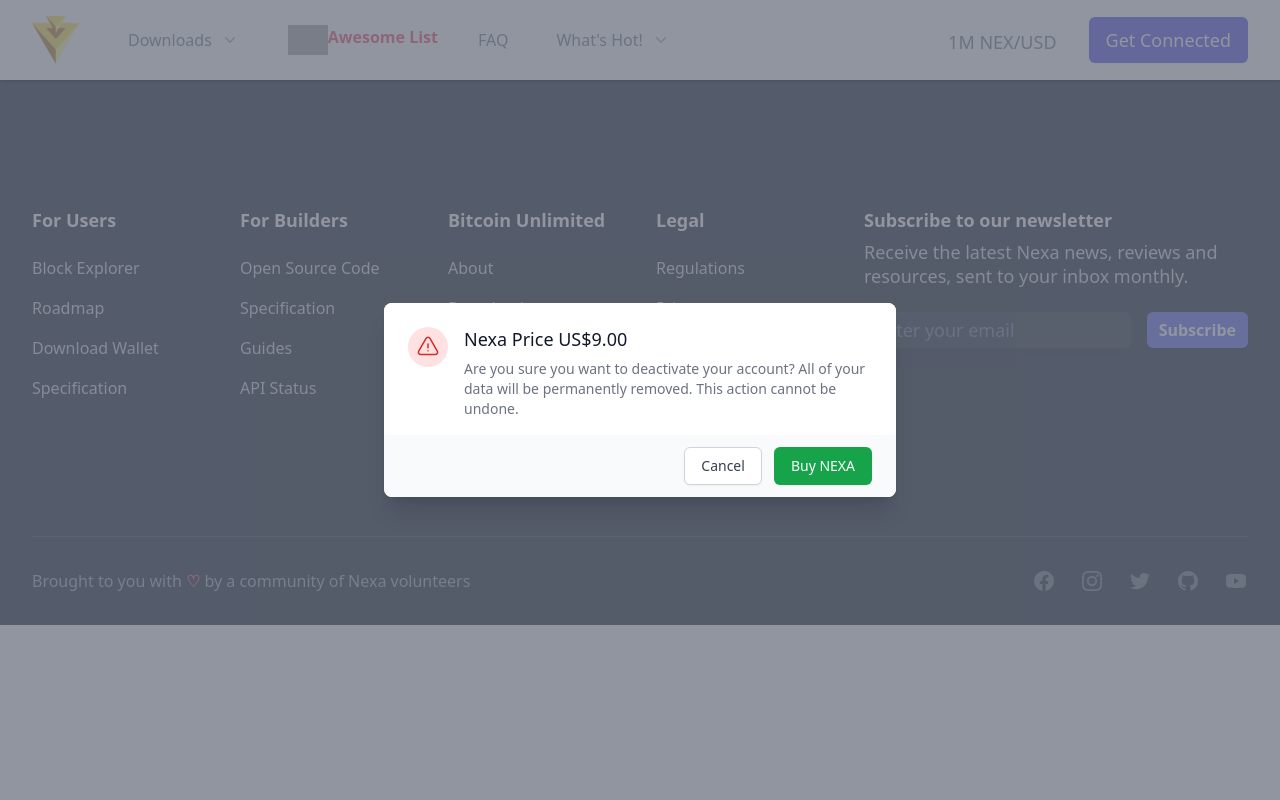
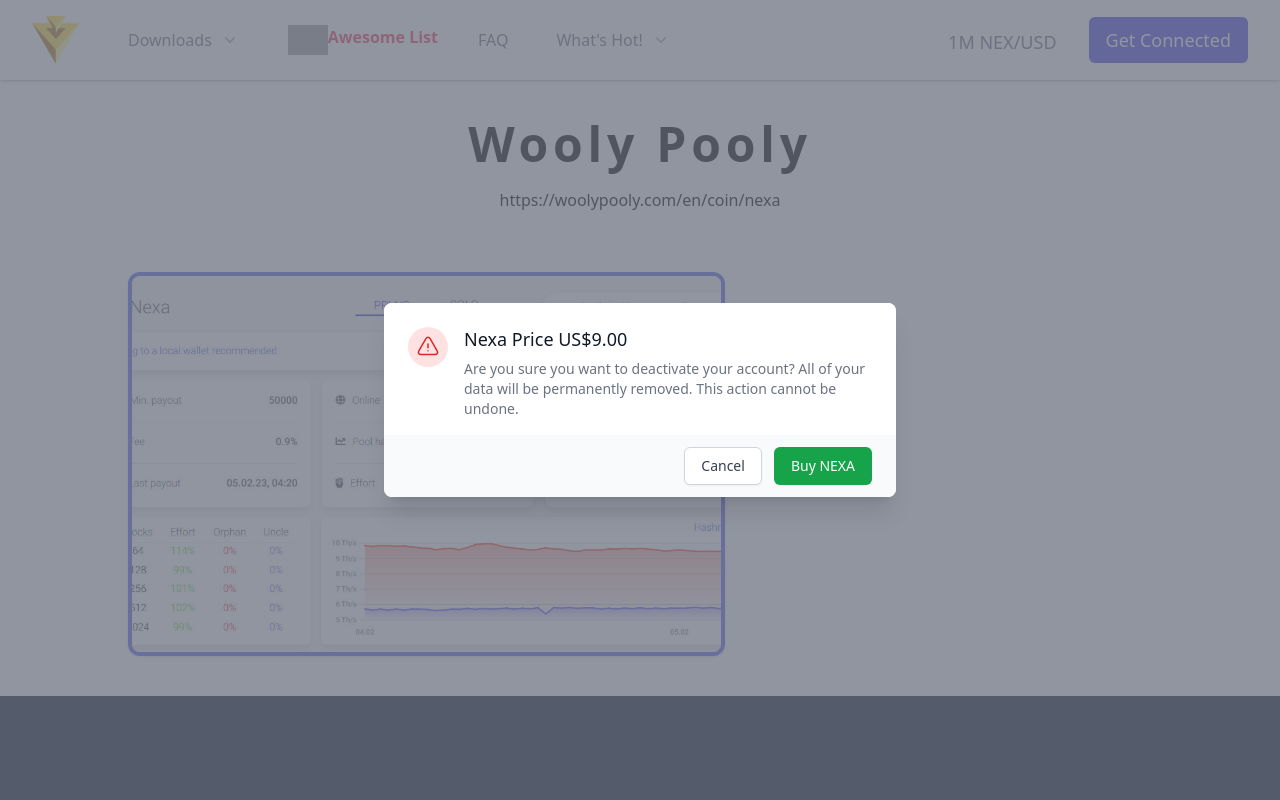
Before and after one commit to avasdao/awesome-nexa, a Nuxt app in the folder web/: page /Mining/WoolyPooly in a window 1280 px wide. Shown: the top 800 px of the page. Built offline with nearby package versions, Linux system fonts and the light colour scheme; grey boxes are pictures that could not be loaded.

Commit message:
Add new listing template.

```diff
--- /dev/null
+++ b/web/layouts/listing.vue
@@ -0,0 +1,36 @@
+<script setup>
+/* Import modules. */
+import { ref } from 'vue'
+
+//
+</script>
+
+<template>
+    <main class="max-w-5xl mx-auto">
+
+        <header class="pt-10 flex justify-center">
+            <h1 class="text-5xl font-bold tracking-widest">
+                <slot name="title">
+                    Application or Service Title
+                </slot>
+            </h1>
+        </header>
+
+        <section class="py-5 flex flex-col items-center">
+            <p>
+                <slot name="url">
+                    https://site-url.com/
+                </slot>
+            </p>
+        </section>
+
+        <section>
+            <slot name="slideshow">
+                <img
+                    src="~/assets/ani-banner.gif"
+                    class="my-10 w-7/12 h-96 border-4 border-indigo-500 rounded-xl shadow object-cover"
+                />
+            </slot>
+        </section>
+    </main>
+</template>
--- a/web/pages/Mining/MiningPoolStats.vue
+++ b/web/pages/Mining/MiningPoolStats.vue
@@ -18,5 +18,12 @@ import { ref } from 'vue'
                 https://miningpoolstats.stream/nexa
             </p>
         </section>
+
+        <section>
+            <img
+                src="~/assets/screenshots/mining-pool-stats_01.jpg"
+                class="my-10 w-7/12 h-96 border-4 border-indigo-500 rounded-xl shadow object-cover"
+            />
+        </section>
     </main>
 </template>
--- /dev/null
+++ b/web/pages/Mining/WoolyPooly.vue
@@ -0,0 +1,25 @@
+<script setup>
+/* Import modules. */
+import { ref } from 'vue'
+
+//
+</script>
+
+<template>
+    <NuxtLayout name="listing">
+        <template #title>
+            Wooly Pooly
+        </template>
+
+        <template #url>
+            https://woolypooly.com/en/coin/nexa
+        </template>
+
+        <template #slideshow>
+            <img
+                src="~/assets/screenshots/wooly-pooly_01.jpg"
+                class="my-10 w-7/12 h-96 border-4 border-indigo-500 rounded-xl shadow object-cover"
+            />
+        </template>
+    </NuxtLayout>
+</template>
--- a/web/pages/Mining/index.vue
+++ b/web/pages/Mining/index.vue
@@ -20,8 +20,12 @@ import { ref } from 'vue'
         </section>
 
         <section>
-            <NuxtLink to="MiningPoolStats" class="w-32 h-32 flex p-3 bg-rose-300 rounded-lg">
+            <NuxtLink to="/mining/MiningPoolStats" class="w-32 h-32 flex p-3 bg-rose-300 rounded-lg">
                 Mining Pool Stats
+            </NuxtLink>
+
+            <NuxtLink to="/mining/WoolyPooly" class="w-32 h-32 flex p-3 bg-rose-300 rounded-lg">
+                Wooly Pooly
             </NuxtLink>
         </section>
     </main>
```
Also changed, not shown: web/assets/screenshots/mining-pool-stats_01.jpg (added), web/assets/screenshots/wooly-pooly_01.jpg (added).
